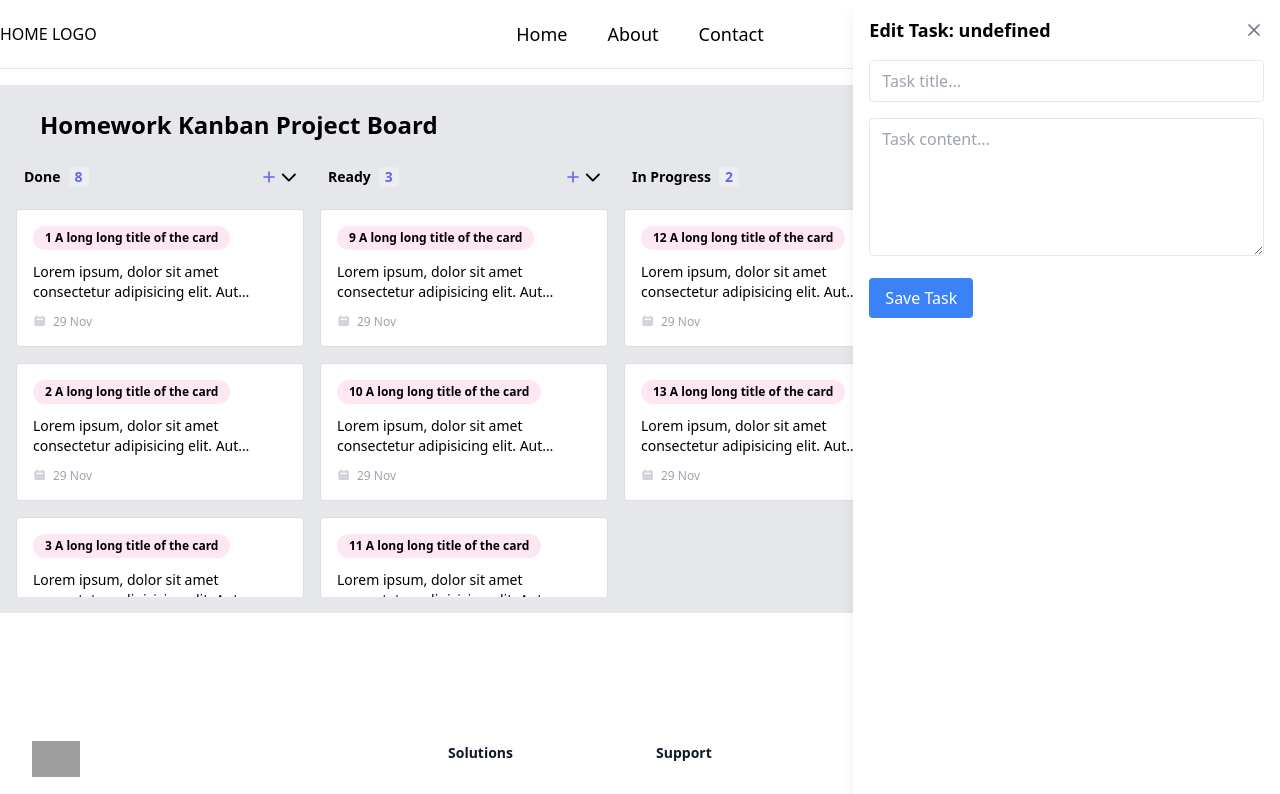
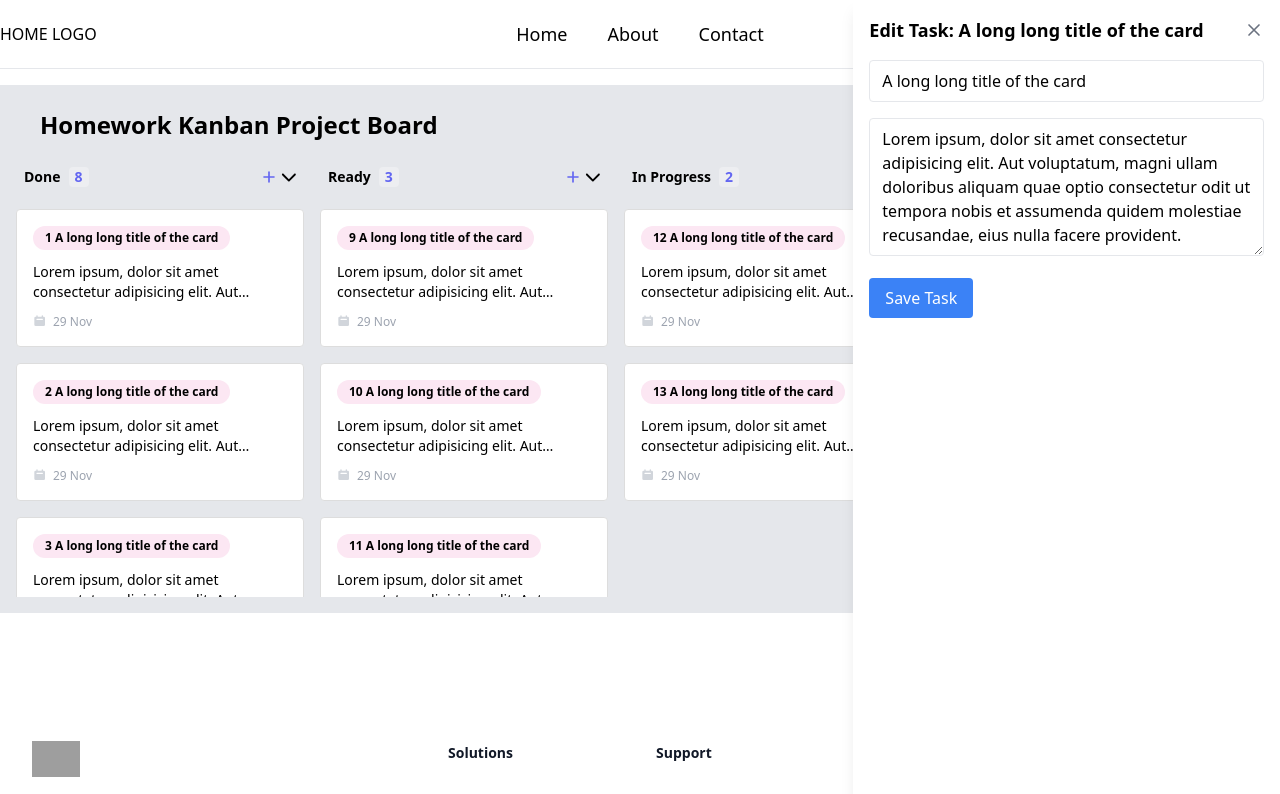
Before and after one commit to DarthTicius/kanban-board-homework, a React (Vite) app: page /board/1/task/1 in a window 1280 px wide. Shown: the top 794 px of the page. Built offline with nearby package versions, Linux system fonts and the light colour scheme; grey boxes are pictures that could not be loaded.

Commit message:
Fix saving and updating on <TaskDetails />

```diff
--- a/src/components/TaskDetails.tsx
+++ b/src/components/TaskDetails.tsx
@@ -11,59 +11,76 @@ type Props = {
 export function TaskDetails({ onClose }: Props) {
 	const navigate = useNavigate();
 	const dispatch = useAppDispatch();
-	const { boardId, taskId } = useParams<{ boardId: string; taskId: string }>();
+	const { boardId, taskId } = useParams<{ boardId: string; taskId?: string }>();
+	const isNew = taskId === "new";
 	const [title, setTitle] = useState("");
 	const [content, setContent] = useState("");
-	const [isNew] = useState(!taskId || taskId === "new");
+	const boards = useAppSelector((state) => state.boards.boards);
 
-	// Get the task from Redux store
 	const task = useAppSelector((state) => {
-		if (!boardId || !taskId || isNew) {
+		if (!boardId) {
+			console.error("Board ID is missing.");
 			return null;
 		}
-		return state.boards.boards
-			.find((board) => board.id === boardId)
-			?.tasks.find((task) => task.id.toString() === taskId);
+		if (isNew) {
+			return null;
+		}
+
+		const boardWithTask = state.boards.boards.find((board) =>
+			board.tasks.some((t) => t.id === taskId),
+		);
+
+		if (!boardWithTask) {
+			console.error(`No board found containing task with ID ${taskId}`);
+			return null;
+		}
+
+		const foundTask = boardWithTask.tasks.find((t) => t.id === taskId);
+
+		return foundTask || null;
 	});
 
-	// Load task data when component mounts or when task changes
 	useEffect(() => {
-		if (task) {
+		if (task && !isNew) {
 			setTitle(task.title);
-			setContent(task.content);
+			setContent(task.content || "");
 		}
-	}, [task]);
+	}, [task, isNew]);
 
 	const handleSave = () => {
 		if (!title.trim()) {
 			alert("Task title cannot be empty.");
 			return;
 		}
-
-		if (!boardId) {
-			console.error("Missing boardId");
+		const boardWithTask = boards.find((board) =>
+			board.tasks.some((t) => t.id === taskId),
+		);
+		const actualBoardId = boardWithTask?.id || boardId;
+		if (!actualBoardId) {
+			console.error("Board ID is missing.");
 			return;
 		}
 
 		if (isNew) {
 			dispatch(
 				addTask({
-					boardId,
+					columnId: actualBoardId,
 					task: {
-						title,
-						content,
+						title: title.trim(),
+						content: content.trim(),
 					},
 				}),
 			);
 		} else {
 			dispatch(
 				updateTask({
-					boardId,
-					taskId: Number(taskId),
+					activeBoardId: actualBoardId,
+					activeTaskId: taskId || "",
 					updates: {
-						title,
-						content,
+						title: title.trim(),
+						content: content.trim(),
 					},
+					isNew: false,
 				}),
 			);
 		}
```
